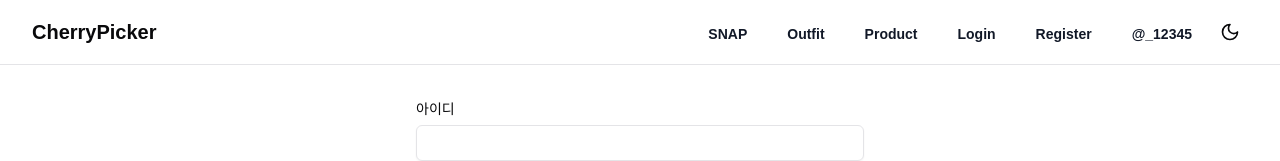
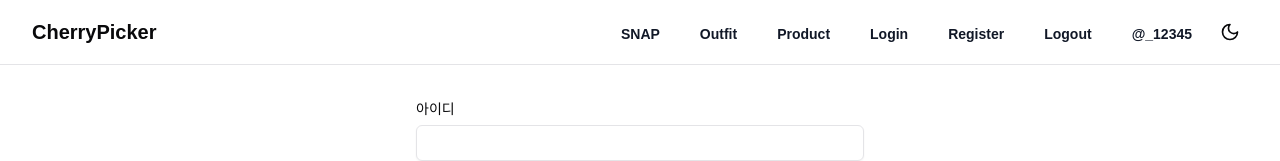
Before and after one commit to jihyean/cherrypicker, a Next.js app in the folder front/: page /login in a window 1280 px wide. Shown: the top 161 px of the page. Built offline with nearby package versions, Linux system fonts and the light colour scheme.

Commit message:
[feat] nav바 logout 추가

```diff
--- a/front/src/components/Nav.tsx
+++ b/front/src/components/Nav.tsx
@@ -69,6 +69,7 @@ export default function NavBar() {
               <NavLink href="/product">Product</NavLink>
               <NavLink href="/login">Login</NavLink>
               <NavLink href="/register">Register</NavLink>
+              <NavLink href="/logout">Logout</NavLink>
               {/* 추후 사용자 이름으로 설정 예정 */}
               <ProfileHoverCard user_data={user_data}></ProfileHoverCard>
               {/* <NavLink href="/profile">Profile</NavLink> */}
```
